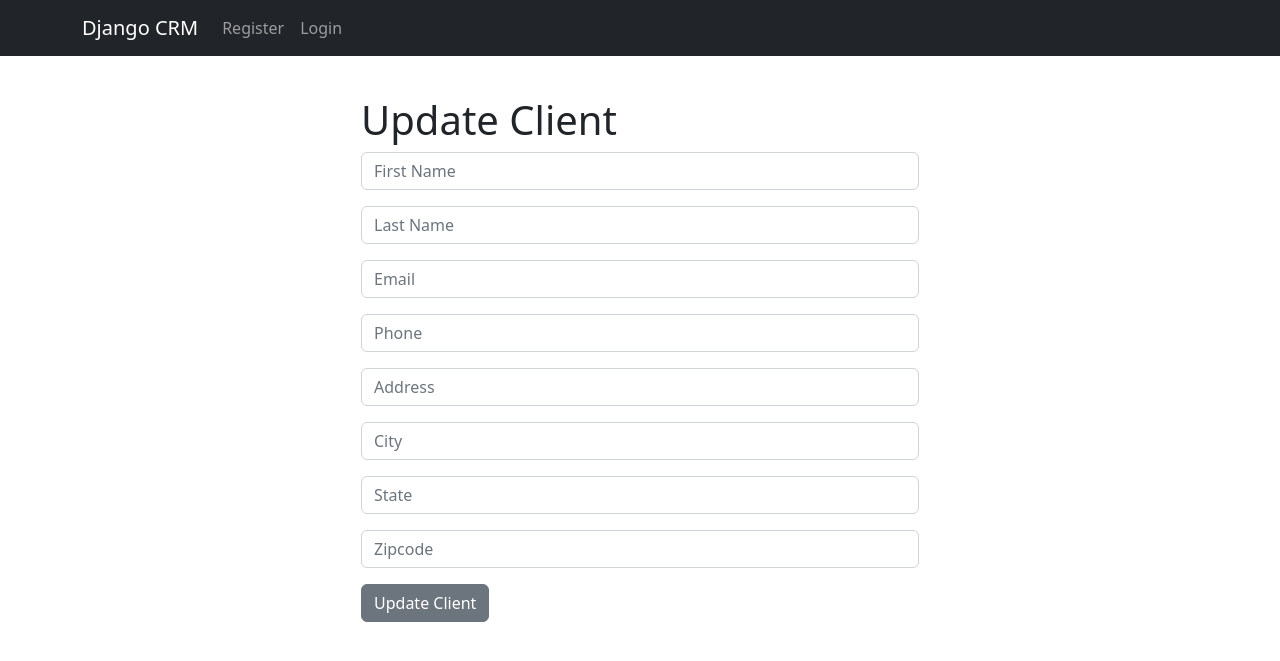
After one commit to jonma0107/Django-CRM, a Django app: template website/templates/update_client.html in a window 1280 px wide. The commit adds this page. Shown: the top 661 px of the page. Run offline with Django 4.2, Linux system fonts and the light colour scheme; the template is opened without the code that fills it: values that come from a table or form of the project are taken from there, others are empty.

Commit message:
Update Client

```diff
--- a/website/forms.py
+++ b/website/forms.py
@@ -33,7 +33,6 @@ class SignUpForm(UserCreationForm):
 # CREATE ADD CLIENT FORM
 
 class AddClientForm(forms.ModelForm):
-    # created_at =
     first_name = forms.CharField(required=True, widget=forms.widgets.TextInput(attrs={"placeholder": "First Name", "class": "form-control"}), label="")
     last_name = forms.CharField(required=True, widget=forms.widgets.TextInput(attrs={"placeholder": "Last Name", "class": "form-control"}), label="")
     email = forms.CharField(required=True, widget=forms.widgets.TextInput(attrs={"placeholder": "Email", "class": "form-control"}), label="")
--- a/website/templates/add_client.html
+++ b/website/templates/add_client.html
@@ -5,7 +5,10 @@
         <form action="{% url 'add_client' %}" method="POST">
             {% csrf_token %}
             {{ form.as_p }}
-            <button type="submit" class="btn btn-secondary">Add Client</button>
+            <div class="d-flex justify-content-center gap-3">
+                <button type="submit" class="btn btn-success">Add Client</button>
+                <a href="{% url 'home' %}" class="btn btn-secondary">Back</a>
+            </div>
         </form>
     </div>
 {% endblock content %}
--- a/website/templates/home.html
+++ b/website/templates/home.html
@@ -21,8 +21,10 @@
                     {% for client in clients %}
                         <tr>
                             <td>
+                                <a href="{% url 'client' client.id %}">
                                     {{ client.first_name }}
                                     {{ client.last_name }}
+                                </a>
                             </td>
                             <td>{{ client.email }}</td>
                             <td>{{ client.phone }}</td>
@@ -40,6 +42,7 @@
             </tbody>
         </table>
     {% else %}
+        <div class="col-md-6 offset-md-3">
             <h1 class="pt-5">Login</h1>
             <form action="{% url 'home' %}" method="POST">
                 {% csrf_token %}
@@ -59,5 +62,6 @@
                 </div>
                 <button type="submit" class="btn btn-secondary">Login</button>
             </form>
+        </div>
     {% endif %}
 {% endblock content %}
--- /dev/null
+++ b/website/templates/update_client.html
@@ -0,0 +1,11 @@
+{% extends 'base.html' %}
+{% block content %}
+    <div class="col-md-6 offset-md-3">
+        <h1 class="pt-5">Update Client</h1>
+        <form method="POST">
+            {% csrf_token %}
+            {{ form.as_p }}
+            <button type="submit" class="btn btn-secondary">Update Client</button>
+        </form>
+    </div>
+{% endblock content %}
--- a/website/urls.py
+++ b/website/urls.py
@@ -9,4 +9,5 @@ urlpatterns = [
     path('client/<int:pk>', views.customer_client, name='client'),
     path('delete_client/<int:pk>', views.delete_client, name='delete_client'),
     path('add_client/', views.add_client, name='add_client'),
+    path('update_client/<int:pk>', views.update_client, name='update_client'),
 ]
```
Also changed, not shown: website/templates/client.html (+10 -8 lines), website/views.py (+14 -1 lines). Lines whose indentation alone changed are shown as unchanged.
